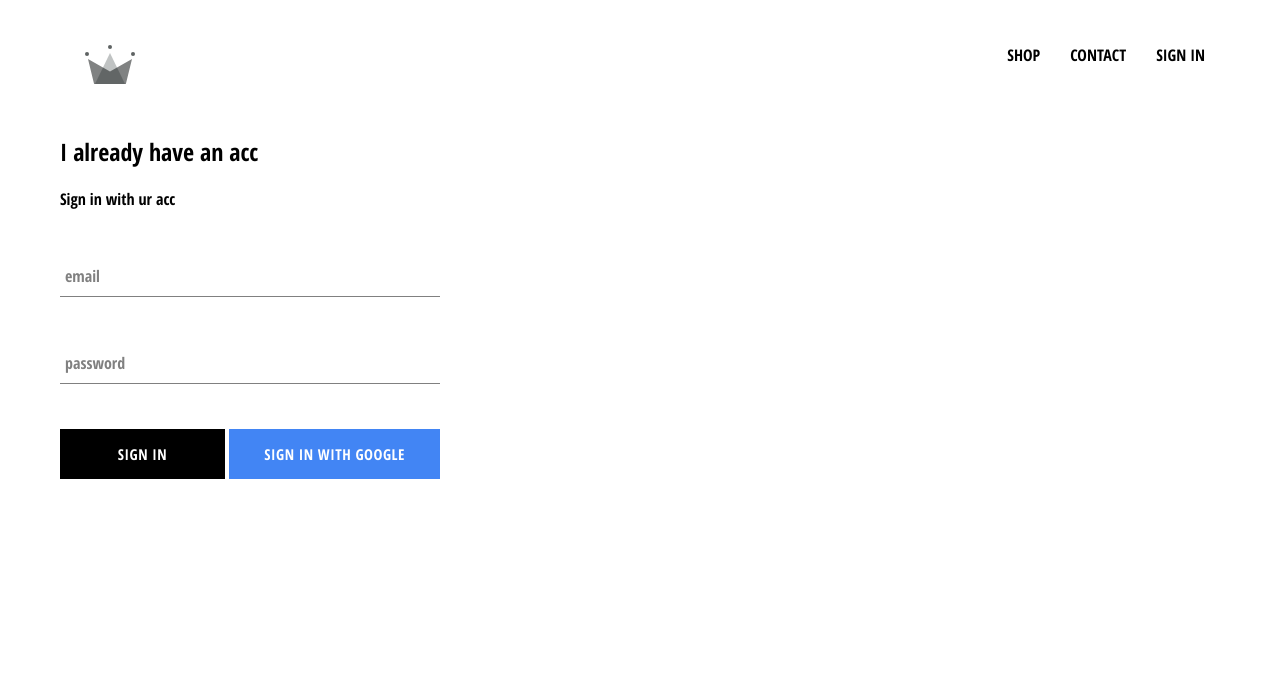
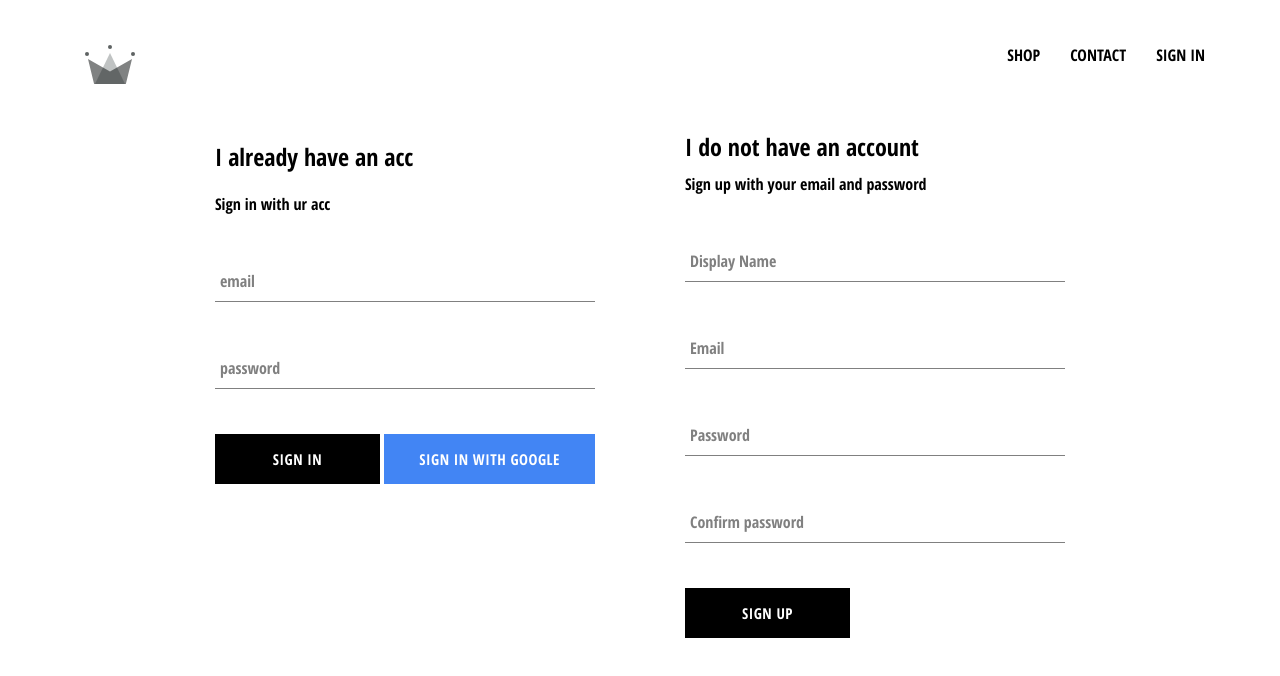
Before and after one commit to SmatSagandyk/crwn-clothing, a React (Create React App) app: page /signin in a window 1280 px wide. Shown: the top 676 px of the page. Built offline with nearby package versions, Linux system fonts and the light colour scheme; no server answers.

Commit message:
implemeted firebase utils, ability to store authenticated users

```diff
--- a/src/App.js
+++ b/src/App.js
@@ -7,7 +7,7 @@
 import ShopPage from './pages/shop/shop.component.jsx';
 import Header from './components/header/header.component.jsx';
 import SignInSignUpPage from './pages/sign-in-sign-up/sign-in-sign-up.component.jsx';
-import {auth} from './firebase/firebase.utils';
+import {auth, createUserProfileDocument} from './firebase/firebase.utils';
 
 
 
@@ -23,11 +23,26 @@
   unsubscribeFromAuth = null;
 
   componentDidMount() {
-    this.unsubscribeFromAuth = auth.onAuthStateChanged( user => {
-      this.setState({currentUser: user})
+    this.unsubscribeFromAuth = auth.onAuthStateChanged(async userAuth => {
+      if(userAuth){
+        const userRef = await createUserProfileDocument(userAuth);
 
+        userRef.onSnapshot(snapShot => {
+          this.setState({
+            currentUser: {
+              id: snapShot.id,
+              ...snapShot.data()
+            }
+          });
+        });
+      }
+      this.setState({currentUser:userAuth});
     });
+
+
   }
+
+
 
   componentWillUnmount() {
     this.unsubscribeFromAuth();
--- /dev/null
+++ b/src/components/sign-up/sign-up.component.jsx
@@ -0,0 +1,102 @@
+import React from 'react';
+import './sign-up.styles.scss';
+
+import FormInput from '../form-input/form-input.component';
+import CustomButton from '../custom-button/custom-button.component';
+import {auth, createUserProfileDocument} from '../../firebase/firebase.utils';
+
+class SignUp extends React.Component {
+    constructor(){
+        super();
+
+        this.state = {
+            displayName: '',
+            email: '',
+            password: '',
+            confirmPassword: ''
+        }
+    }
+
+    handleSubmit = async event => {
+        event.preventDefault();
+
+        const {displayName, email, password, confirmPassword } = this.state;
+
+        if(password !== confirmPassword){
+            alert("Passwords dont match");
+            return;
+        }
+
+        try {
+            const {user} = await auth.createUserWithEmailAndPassword(email, password);
+
+            await createUserProfileDocument(user, {displayName});
+
+            this.setState({
+                displayName: '',
+                email: '',
+                password: '',
+                confirmPassword: ''
+            })
+        } catch(error){
+            console.error(error);
+        }
+
+
+    }
+
+    handleChange = event => {
+        const {name, value} = event.target;
+
+        this.setState({[name]:value});
+    }
+
+    render() {
+        const {displayName, email, password, confirmPassword } = this.state;
+        return(
+            <div className="sign-up">
+                <h2 className="title">I do not have an account</h2>
+                <span>Sign up with your email and password</span>
+                <form onSubmit={this.handleSubmit} className="sign-up-form">
+                    <FormInput
+                        type='text'
+                        name='displayName'
+                        value={displayName}
+                        onChange={this.handleChange}
+                        label='Display Name'
+                        required
+                    />
+
+                    <FormInput
+                        type='email'
+                        name='email'
+                        value={email}
+                        onChange={this.handleChange}
+                        label='Email'
+                        required
+                    />
+                    <FormInput
+                        type='password'
+                        name='password'
+                        value={password}
+                        onChange={this.handleChange}
+                        label='Password'
+                        required
+                    />
+                    <FormInput
+                        type='password'
+                        name='confirmPassword'
+                        value={confirmPassword}
+                        onChange={this.handleChange}
+                        label='Confirm password'
+                        required
+                    />
+                    <CustomButton type='submit' >SIGN UP</CustomButton>
+                </form>
+            </div>
+
+        )
+    }
+}
+
+export default SignUp;
--- /dev/null
+++ b/src/components/sign-up/sign-up.styles.scss
@@ -0,0 +1,9 @@
+.sign-up{
+    display: flex;
+    flex-direction: column;
+    width: 380px;
+
+    .title{
+        margin: 10px 0;
+    }
+}
--- a/src/firebase/firebase.utils.js
+++ b/src/firebase/firebase.utils.js
@@ -11,6 +11,32 @@
     appId: "1:379827460207:web:70d4095c2c69fee673559a"
   };
 
+  export const createUserProfileDocument = async(userAuth, additionalData) => {
+    if(!userAuth) return;
+
+    const userRef = firestore.doc(`users/${userAuth.uid}`);
+
+    const snapShot = await userRef.get();
+
+    if(!snapShot.exists) {
+      const {displayName, email} = userAuth;
+      const createdAt = new Date();
+
+      try {
+        await userRef.set({
+          displayName,
+          email,
+          createdAt,
+          ...additionalData
+        })
+      } catch (error){
+        console.log('error creating user', error.message);
+      }
+    }
+
+    return userRef;
+  };
+
   firebase.initializeApp(config);
 
   export const auth = firebase.auth();
--- a/src/pages/sign-in-sign-up/sign-in-sign-up.component.jsx
+++ b/src/pages/sign-in-sign-up/sign-in-sign-up.component.jsx
@@ -1,10 +1,13 @@
 import React from 'react';
-import SignIn from '../../components/sign-in/sign-in.component.jsx';
+import SignIn from '../../components/sign-in/sign-in.component';
+import SignUp from '../../components/sign-up/sign-up.component';
 import './sign-in-sign-up.styles.scss';
 
-const SignInAndSignUpPage = () =>(
-    <div className="sign-in-sign-up">
+
+const SignInAndSignUpPage = () => (
+    <div className="sign-in-and-sign-up">
         <SignIn />
+        <SignUp />
     </div>
 )
 
--- a/src/pages/sign-in-sign-up/sign-in-sign-up.styles.scss
+++ b/src/pages/sign-in-sign-up/sign-in-sign-up.styles.scss
@@ -0,0 +1,6 @@
+.sign-in-and-sign-up {
+    width: 850px;
+    display: flex;
+    justify-content: space-between;
+    margin: 30px auto;
+}
```
